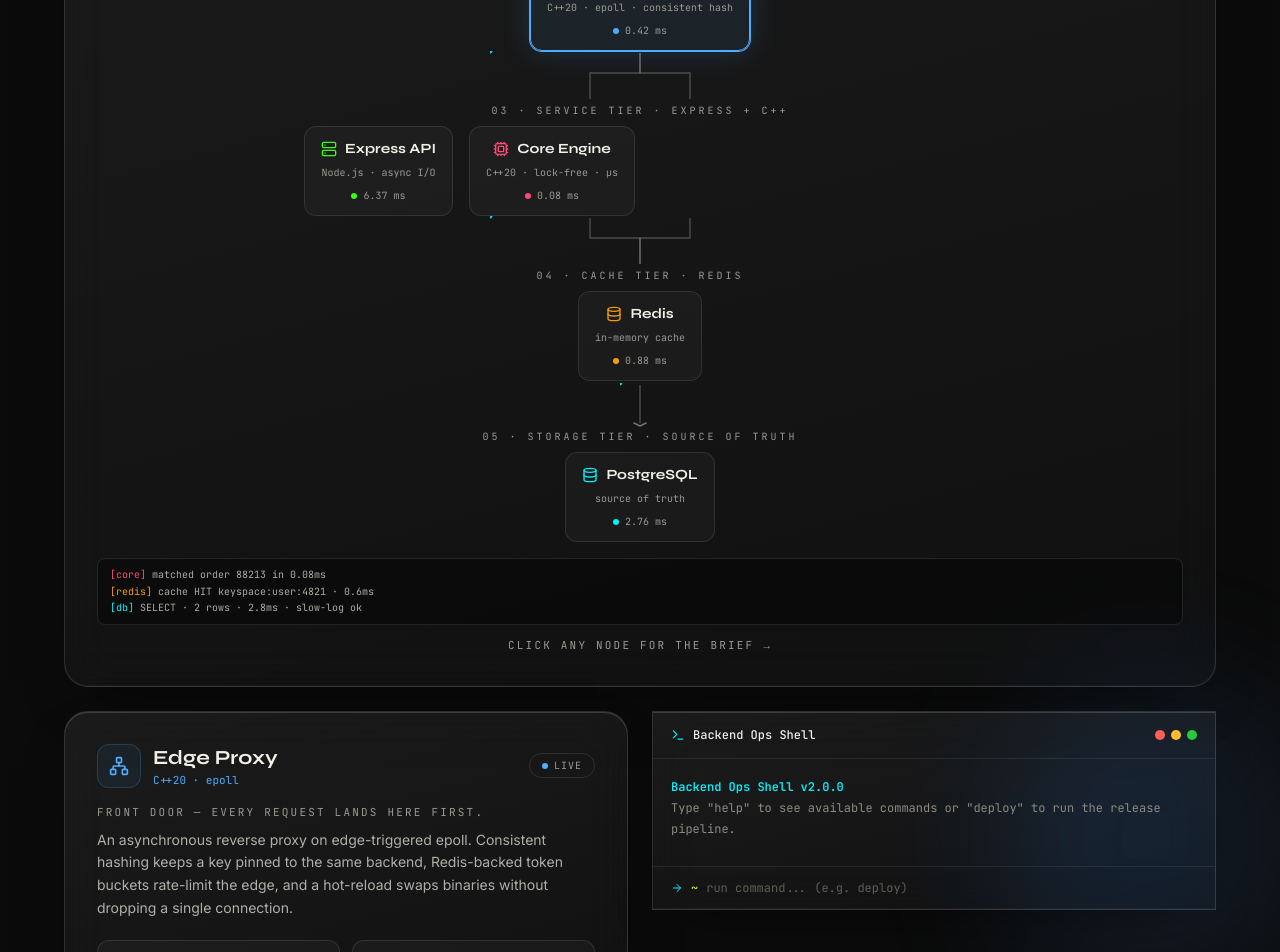
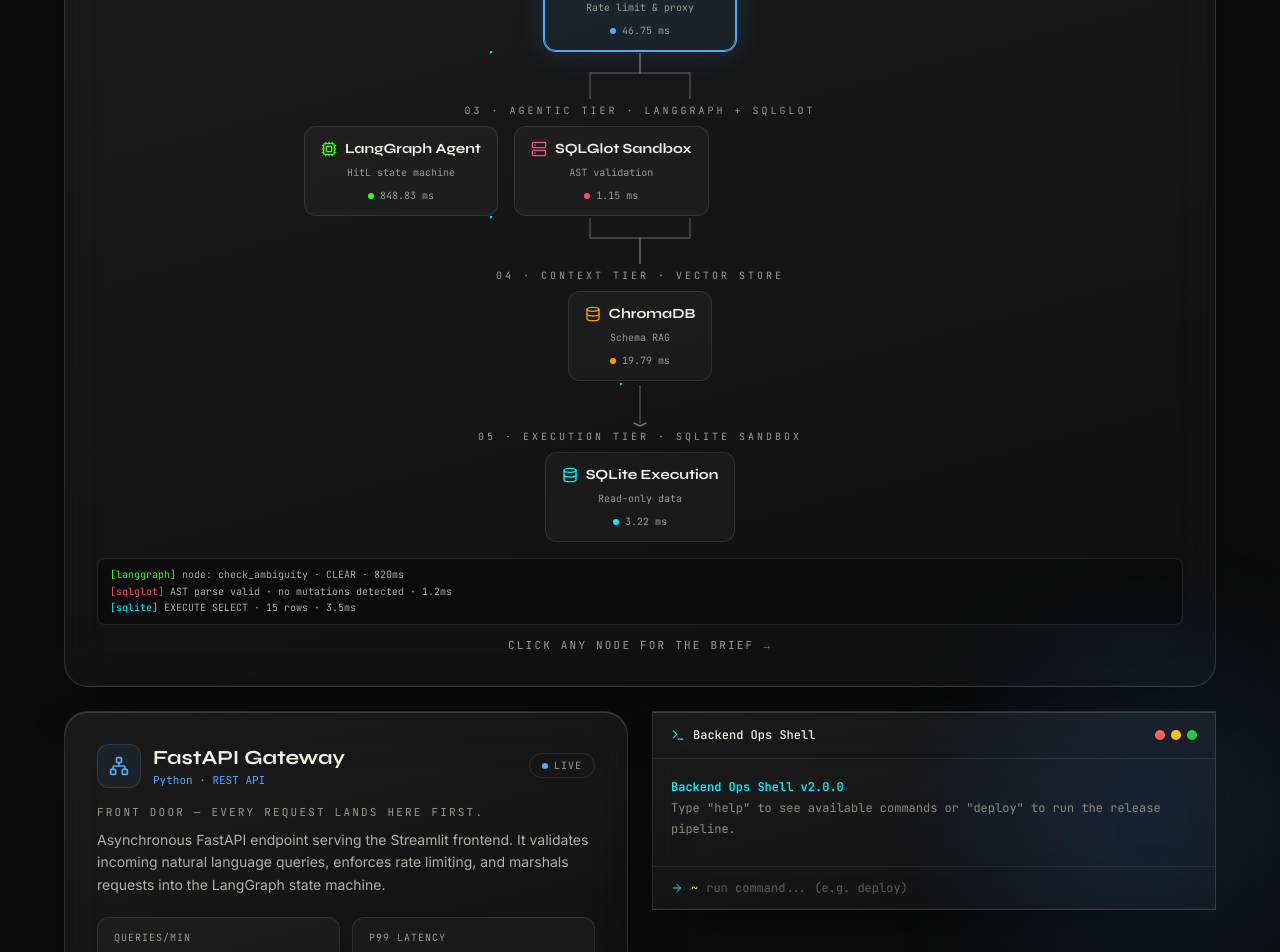
Before and after one commit to bhandari16arjun/portfolio, a React (Vite) app: page / in a window 1280 px wide. Shown: the part 9300-10252 px from the top of the page. Built offline with nearby package versions, Linux system fonts and the light colour scheme.

Commit message:
Completely rebuild interactive visual architecture for SQLPilot pipeline

```diff
--- a/src/components/Architecture.jsx
+++ b/src/components/Architecture.jsx
@@ -21,11 +21,10 @@
       />
       <SectionLabel index="07" label="System Architecture" />
       <h2 className="mt-10 max-w-3xl font-display text-4xl font-bold leading-tight md:text-6xl">
-        Backend architecture. <span className="italic-display text-gradient text-[1.05em]">C++ & Express.</span>
+        Agentic Text-to-SQL. <span className="italic-display text-gradient text-[1.05em]">SQLPilot RAG.</span>
       </h2>
       <p className="mt-4 max-w-xl text-base text-muted">
-        The reference shape of the systems I build — a C++ edge proxy in front of Express
-        services, with Redis and PostgreSQL underneath. Click a node for the brief.
+        The reference shape of my human-in-the-loop AI pipelines — a FastAPI gateway routing to LangGraph state machines, with ChromaDB schemas and SQLGlot validation underneath. Click a node for the brief.
       </p>
       <Reveal className="mt-10">
         <SystemDiagram selectedId={selected} onSelectNode={setSelected} />
--- a/src/components/NodeBrief.jsx
+++ b/src/components/NodeBrief.jsx
@@ -3,66 +3,66 @@
 
 const BRIEFS = {
   lb: {
-    title: "Edge Proxy",
-    tag: "C++20 · epoll",
+    title: "FastAPI Gateway",
+    tag: "Python · REST API",
     role: "Front door — every request lands here first.",
     about:
-      "An asynchronous reverse proxy on edge-triggered epoll. Consistent hashing keeps a key pinned to the same backend, Redis-backed token buckets rate-limit the edge, and a hot-reload swaps binaries without dropping a single connection.",
+      "Asynchronous FastAPI endpoint serving the Streamlit frontend. It validates incoming natural language queries, enforces rate limiting, and marshals requests into the LangGraph state machine.",
     stats: [
-      { label: "Throughput", value: 42000, suffix: " req/s", decimals: 0 },
-      { label: "p99 Latency", value: 0.4, suffix: " ms", decimals: 2 },
+      { label: "Queries/min", value: 120, suffix: " qpm", decimals: 0 },
+      { label: "p99 Latency", value: 45, suffix: " ms", decimals: 1 },
     ],
     color: "#4facfe",
     icon: Network,
   },
   gateway: {
-    title: "Express API",
-    tag: "Node.js · Express",
-    role: "REST + WebSocket routing layer.",
+    title: "LangGraph Agent",
+    tag: "Python · Agentic State Machine",
+    role: "The cognitive orchestrator.",
     about:
-      "Async-first Express services — JWT auth middleware, validated request handling, and WebSocket upgrade routing. One event loop, never blocked on I/O, easy to scale horizontally behind the proxy.",
+      "A compiled LangGraph state machine that drives the execution flow. It intelligently pauses for Human-in-the-Loop clarification when queries are ambiguous, and loops a self-correction node upon execution failures.",
     stats: [
-      { label: "Throughput", value: 18500, suffix: " req/s", decimals: 0 },
-      { label: "p99 Latency", value: 6, suffix: " ms", decimals: 1 },
+      { label: "HitL Pauses", value: 12, suffix: "%", decimals: 0 },
+      { label: "Avg Steps", value: 4, suffix: " nodes", decimals: 0 },
     ],
     color: "#39ff14",
+    icon: Cpu,
+  },
+  engine: {
+    title: "SQLGlot Sandbox",
+    tag: "Python · AST Parser",
+    role: "Zero-trust validation layer.",
+    about:
+      "Parses the LLM-generated SQL into an Abstract Syntax Tree (AST). It mathematically blocks 100% of destructive mutations (DROP, ALTER, DELETE) and ensures only permitted read-only views are queried.",
+    stats: [
+      { label: "Mutations Blocked", value: 100, suffix: "%", decimals: 0 },
+      { label: "Parse Time", value: 1.2, suffix: " ms", decimals: 2 },
+    ],
+    color: "#ff4a77",
     icon: Server,
   },
-  engine: {
-    title: "Core Engine",
-    tag: "C++20",
-    role: "The low-latency compute core.",
+  cache: {
+    title: "ChromaDB",
+    tag: "Vector Store · RAG",
+    role: "Injects database context.",
     about:
-      "Lock-free data structures, cache-aligned types, and CPU pinning for deterministic sub-millisecond work. This is where time-critical computation lives — the hot path the Express layer hands off to.",
+      "Retrieves the most relevant database schema definitions based on the user's natural language query via vector embeddings, ensuring the LLM generates syntactically correct SQL tailored to the exact schema.",
     stats: [
-      { label: "Throughput", value: 220000, suffix: " ops/s", decimals: 0 },
-      { label: "p99 Latency", value: 0.08, suffix: " ms", decimals: 2 },
-    ],
-    color: "#ff4a77",
-    icon: Cpu,
-  },
-  cache: {
-    title: "Redis",
-    tag: "in-memory cache",
-    role: "Keeps the hot path off the database.",
-    about:
-      "Shared cache for sessions, rate-limit buckets, and hot reads. Lua scripts keep multi-step updates atomic, and a 94% hit ratio means most traffic never touches disk-backed storage.",
-    stats: [
-      { label: "Hit ratio", value: 94, suffix: "%", decimals: 1 },
-      { label: "p99 Latency", value: 0.8, suffix: " ms", decimals: 2 },
+      { label: "Retrieve Time", value: 18, suffix: " ms", decimals: 1 },
+      { label: "Dim Size", value: 384, suffix: "d", decimals: 0 },
     ],
     color: "#f59e0b",
     icon: Database,
   },
   db: {
-    title: "PostgreSQL",
-    tag: "relational storage",
-    role: "Source of truth for durable writes.",
+    title: "SQLite Execution",
+    tag: "Relational Database",
+    role: "The data layer.",
     about:
-      "ACID transactions and strong consistency for everything that must survive a restart. Reads are served through Redis, keeping the primary light and write latency predictable.",
+      "Safely executes the validated SQL query against a local SQLite replica of the 15,000-row Chinook dataset, strictly capped with execution timeouts and row-limits to prevent resource exhaustion.",
     stats: [
-      { label: "Writes / s", value: 2400, suffix: "", decimals: 0 },
-      { label: "Replication lag", value: 0, suffix: " ms", decimals: 1 },
+      { label: "Rows Validated", value: 15000, suffix: "+", decimals: 0 },
+      { label: "Query Time", value: 3.5, suffix: " ms", decimals: 1 },
     ],
     color: "#00f2fe",
     icon: Database,
--- a/src/components/SystemDiagram.jsx
+++ b/src/components/SystemDiagram.jsx
@@ -2,11 +2,11 @@
 import { Globe, Cpu, Server, Database, Network } from "lucide-react"
 
 const NODES = {
-  lb: { label: "Edge Proxy", sub: "C++20 · epoll · consistent hash", color: "#4facfe", icon: Network, latency: 0.4 },
-  gateway: { label: "Express API", sub: "Node.js · async I/O", color: "#39ff14", icon: Server, latency: 6 },
-  engine: { label: "Core Engine", sub: "C++20 · lock-free · µs", color: "#ff4a77", icon: Cpu, latency: 0.08 },
-  cache: { label: "Redis", sub: "in-memory cache", color: "#f59e0b", icon: Database, latency: 0.8 },
-  db: { label: "PostgreSQL", sub: "source of truth", color: "#00f2fe", icon: Database, latency: 3 },
+  lb: { label: "FastAPI Gateway", sub: "Rate limit & proxy", color: "#4facfe", icon: Network, latency: 45 },
+  gateway: { label: "LangGraph Agent", sub: "HitL state machine", color: "#39ff14", icon: Cpu, latency: 800 },
+  engine: { label: "SQLGlot Sandbox", sub: "AST validation", color: "#ff4a77", icon: Server, latency: 1.2 },
+  cache: { label: "ChromaDB", sub: "Schema RAG", color: "#f59e0b", icon: Database, latency: 18 },
+  db: { label: "SQLite Execution", sub: "Read-only data", color: "#00f2fe", icon: Database, latency: 3.5 },
 }
 
 function LiveLatency({ base }) {
@@ -168,11 +168,11 @@
 }
 
 const LOGS = [
-  { tag: "[proxy]", color: "#4facfe", msg: "routed GET /api/v1/orders → node-02 (3ms)" },
-  { tag: "[express]", color: "#39ff14", msg: "200 OK /api/v1/users · 12ms · req#48217" },
-  { tag: "[core]", color: "#ff4a77", msg: "matched order 88213 in 0.08ms" },
-  { tag: "[redis]", color: "#f59e0b", msg: "cache HIT keyspace:user:4821 · 0.6ms" },
-  { tag: "[db]", color: "#00f2fe", msg: "SELECT · 2 rows · 2.8ms · slow-log ok" },
+  { tag: "[fastapi]", color: "#4facfe", msg: "POST /query · rate-limit pass · 12ms" },
+  { tag: "[langgraph]", color: "#39ff14", msg: "node: retrieve_schema · ChromaDB query · 45ms" },
+  { tag: "[langgraph]", color: "#39ff14", msg: "node: check_ambiguity · CLEAR · 820ms" },
+  { tag: "[sqlglot]", color: "#ff4a77", msg: "AST parse valid · no mutations detected · 1.2ms" },
+  { tag: "[sqlite]", color: "#00f2fe", msg: "EXECUTE SELECT · 15 rows · 3.5ms" },
 ]
 
 function LiveLog() {
@@ -198,7 +198,7 @@
     <div className="glass overflow-hidden rounded-3xl p-5 md:p-8">
       <div className="flex flex-wrap items-center justify-between gap-3 border-b border-white/10 pb-4">
         <span className="font-mono text-[11px] uppercase tracking-[0.3em] text-muted">
-          Request flow · C++ + Express
+          Request flow · SQLPilot Agent
         </span>
         <span className="flex items-center gap-2 font-mono text-[10px] uppercase tracking-widest text-muted">
           <span className="h-1.5 w-1.5 animate-pulse rounded-full bg-[#00f2fe]" />
@@ -215,8 +215,8 @@
 
         <VFlow />
 
-        {/* Tier 2 — Edge proxy (C++) */}
-        <TierLabel>02 · Edge · C++20</TierLabel>
+        {/* Tier 2 — Gateway */}
+        <TierLabel>02 · Gateway · Python</TierLabel>
         <div className="mt-2 flex w-full max-w-[260px] items-center justify-center">
           <NodeBox id="lb" selected={selectedId === "lb"} onSelect={onSelectNode} />
         </div>
@@ -227,8 +227,8 @@
         </div>
         <FanOut />
 
-        {/* Tier 3 — Express + C++ services */}
-        <TierLabel>03 · Service Tier · Express + C++</TierLabel>
+        {/* Tier 3 — Agent & Sandbox */}
+        <TierLabel>03 · Agentic Tier · LangGraph + SQLGlot</TierLabel>
         <div className="mt-2 flex w-full max-w-[420px] flex-col items-center gap-0 md:max-w-none md:flex-row md:items-stretch md:gap-4">
           <div className="w-full md:w-auto">
             <NodeBox id="gateway" selected={selectedId === "gateway"} onSelect={onSelectNode} />
@@ -246,16 +246,16 @@
           <VFlow />
         </div>
 
-        {/* Tier 4 — Cache */}
-        <TierLabel>04 · Cache Tier · Redis</TierLabel>
+        {/* Tier 4 — Context */}
+        <TierLabel>04 · Context Tier · Vector Store</TierLabel>
         <div className="mt-2 flex w-full max-w-[260px] items-center justify-center">
           <NodeBox id="cache" selected={selectedId === "cache"} onSelect={onSelectNode} />
         </div>
 
         <VFlow />
 
-        {/* Tier 5 — Storage */}
-        <TierLabel>05 · Storage Tier · source of truth</TierLabel>
+        {/* Tier 5 — Execution */}
+        <TierLabel>05 · Execution Tier · SQLite Sandbox</TierLabel>
         <div className="mt-2 flex w-full max-w-[280px] items-center justify-center">
           <NodeBox id="db" selected={selectedId === "db"} onSelect={onSelectNode} />
         </div>
```
